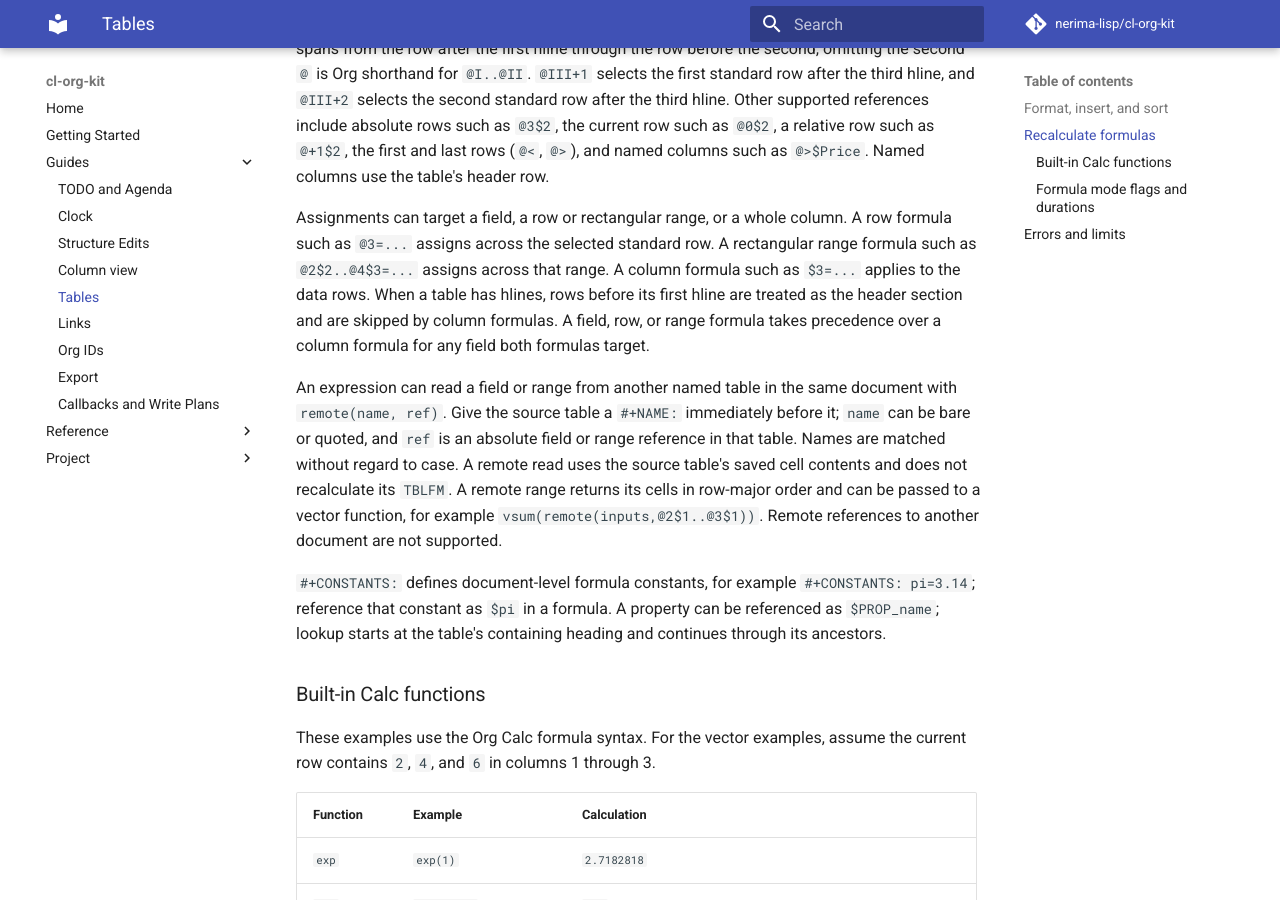
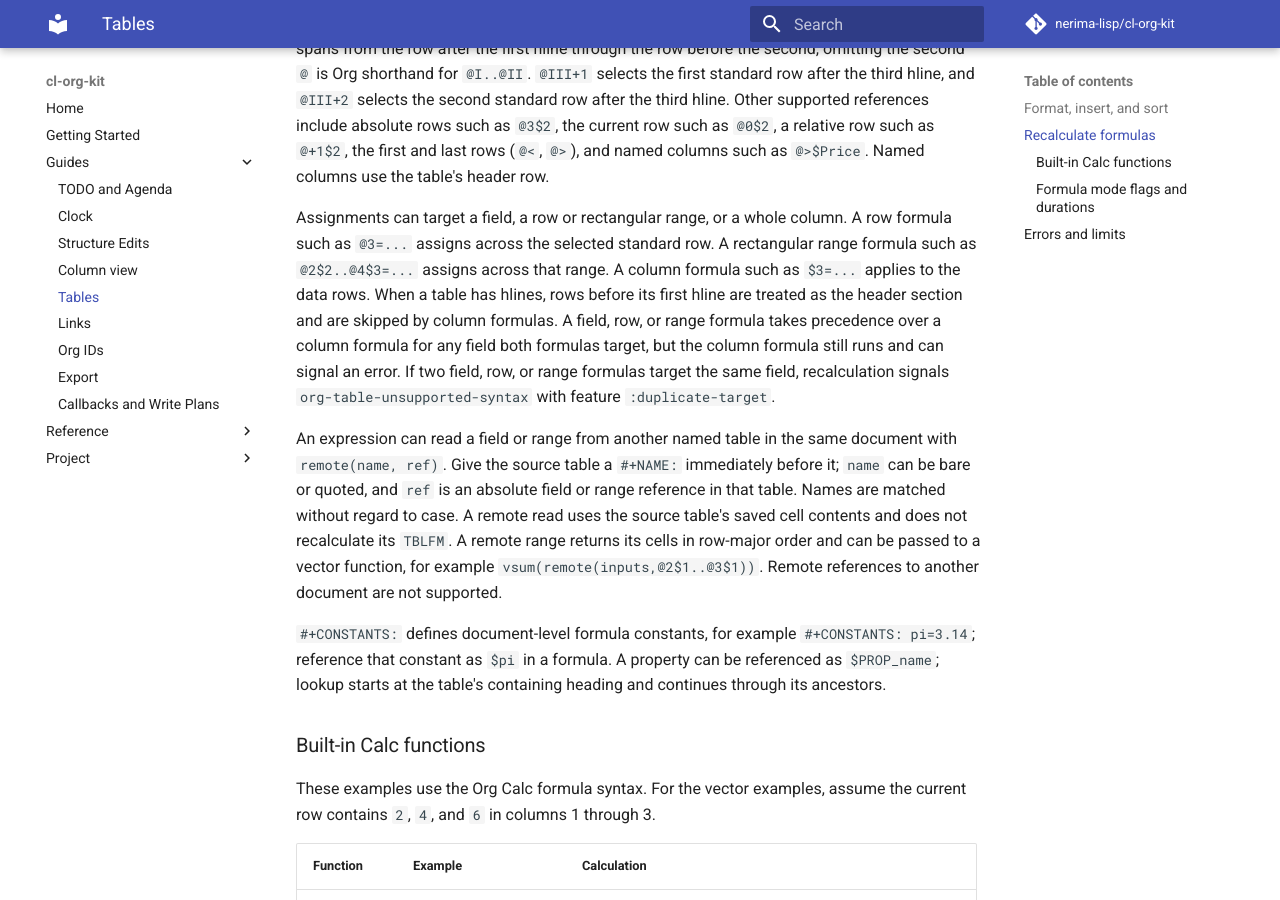
Before and after one commit to nerima-lisp/cl-org-kit, an MkDocs documentation site: the page built from docs/src/guides/tables.md, in a window 1280 px wide and 900 px high, scrolled down 2206 px. Built offline with MkDocs 1.6.1 and Material for MkDocs 9.7.7, drawn with Linux system fonts in a browser that asks for light colours; comment, search, counter and statistics services are not loaded; some of the changed text lies outside the part shown.

Commit message:
docs(tables): clarify formula and row positions

```diff
--- a/docs/src/guides/tables.md
+++ b/docs/src/guides/tables.md
@@ -54,9 +54,9 @@
 - `(table-move-column document target from to)`
 
 Structural edit row and column positions are one-based. Row positions count
-standard rows and ignore hlines. `table-move-row` takes source and destination
-positions; a row cannot move across an hline. Without hlines, all rows are in
-the same section.
+standard rows across the whole table and ignore hlines. `table-move-row` takes
+source and destination positions; a row cannot move across an hline. Without
+hlines, all rows are in the same section.
 
 `table-insert-row :values` supplies cells in column order, and
 `table-insert-column :values` supplies them in standard-row order. Missing
@@ -115,7 +115,10 @@
 column formula such as `$3=...` applies to the data rows. When a table has
 hlines, rows before its first hline are treated as the header section and are
 skipped by column formulas. A field, row, or range formula takes precedence
-over a column formula for any field both formulas target.
+over a column formula for any field both formulas target, but the column formula
+still runs and can signal an error. If two field, row, or range formulas target
+the same field, recalculation signals `org-table-unsupported-syntax` with
+feature `:duplicate-target`.
 
 An expression can read a field or range from another named table in the same
 document with `remote(name, ref)`. Give the source table a `#+NAME:` immediately
```
